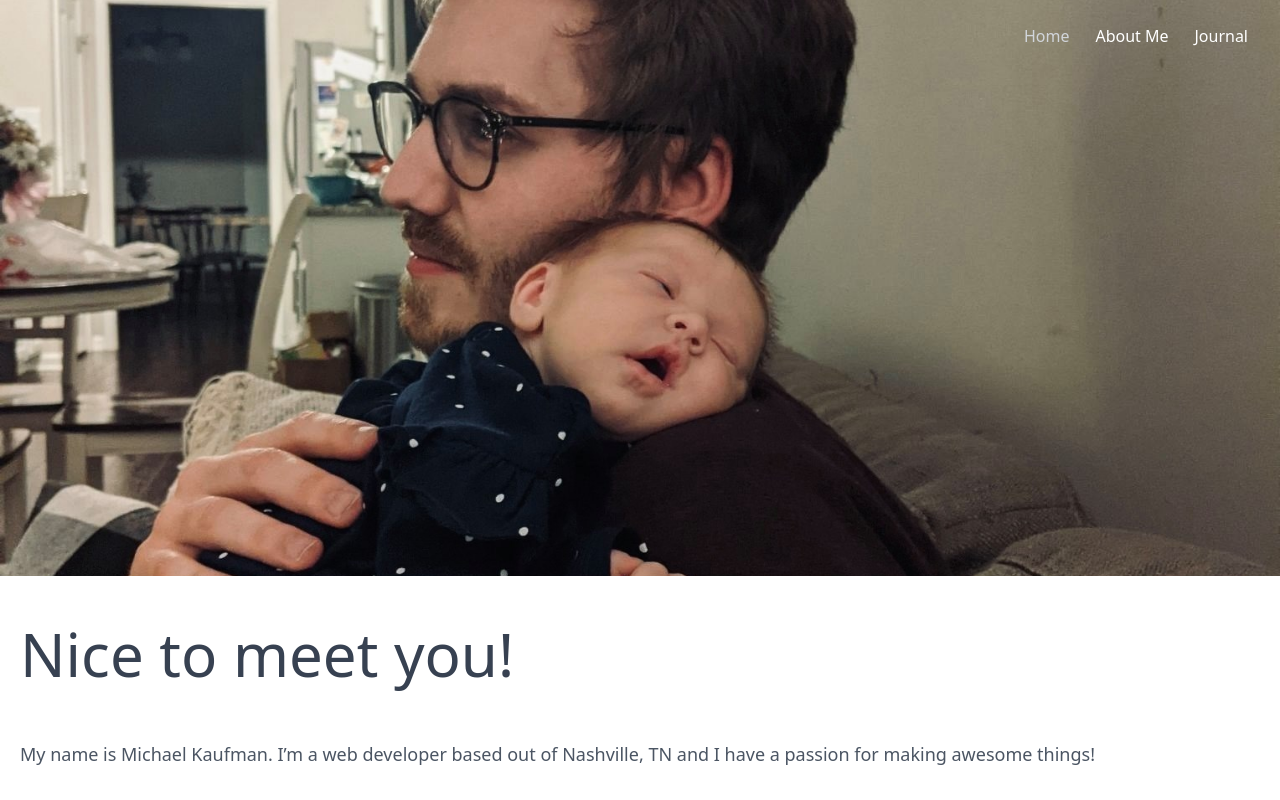
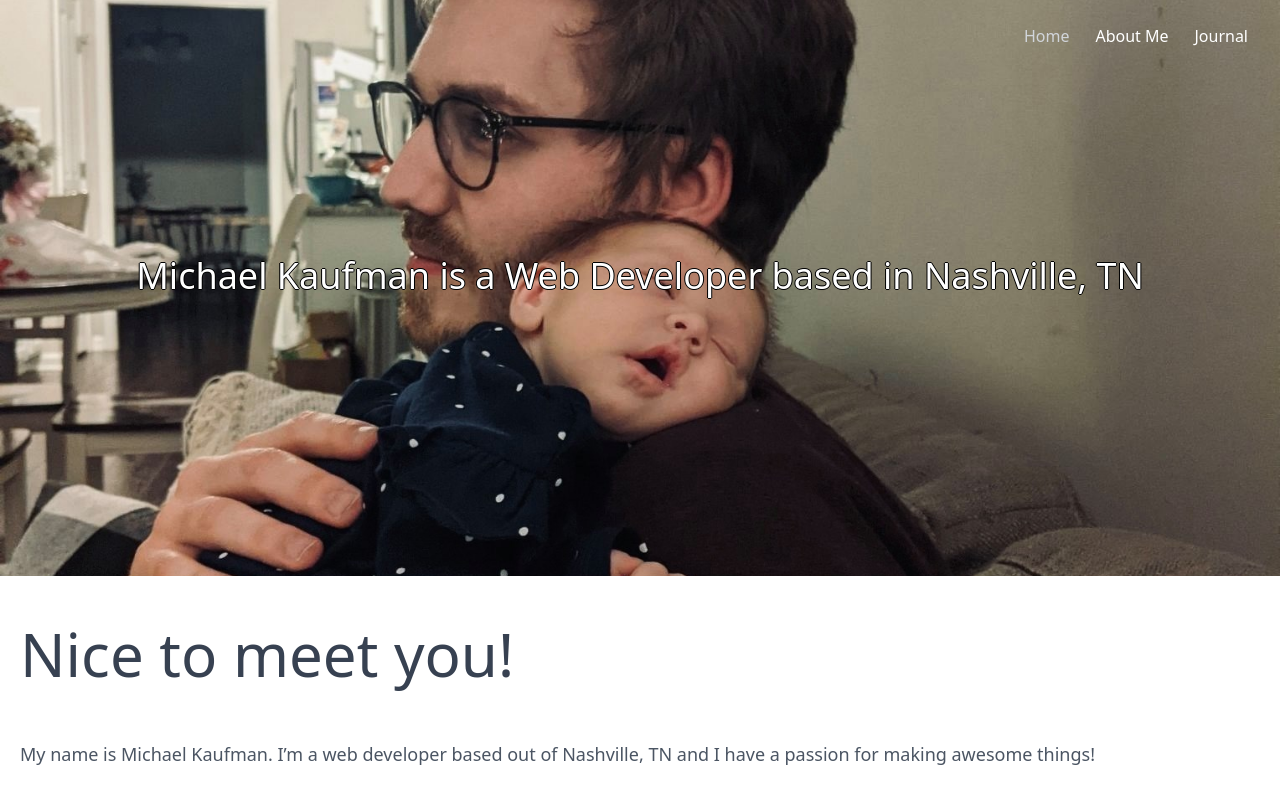
Before and after one commit to KaufmanDeveloper/kaufman-personal-site, a Next.js app: page / in a window 1280 px wide. Shown: the top 800 px of the page. Built offline with nearby package versions, Linux system fonts and the light colour scheme.

Commit message:
wip: Working on banner text styling

```diff
--- a/components/layout.jsx
+++ b/components/layout.jsx
@@ -5,6 +5,8 @@ import { withRouter } from "next/router";
 
 import Header from "./Header";
 import Footer from "./footer";
+
+import layoutStyles from "./layout.module.css";
 
 export const siteTitle = "Michael Kaufman's Blog";
 
@@ -32,6 +34,14 @@ function Layout({ router, children }) {
           <div className="relative pt-half md:pt-most overflow-hidden">
             <Header isHomeVersion />
 
+            <div
+              className={`absolute text-white z-50 top-32 md:top-64 text-center left-0 right-0 leading-10 ${layoutStyles.layout}`}
+            >
+              <div className="text-4xl mx-10">
+                Michael Kaufman is a Web Developer based in Nashville, TN
+              </div>
+            </div>
+
             <Image
               className=""
               src="/images/me-and-ellie.jpg"
--- /dev/null
+++ b/components/layout.module.css
@@ -0,0 +1,4 @@
+.layout {
+  color: #fff;
+  text-shadow: 1px 0 0 #000, 0 -1px 0 #000, 0 1px 0 #000, -1px 0 0 #000;
+}
```
